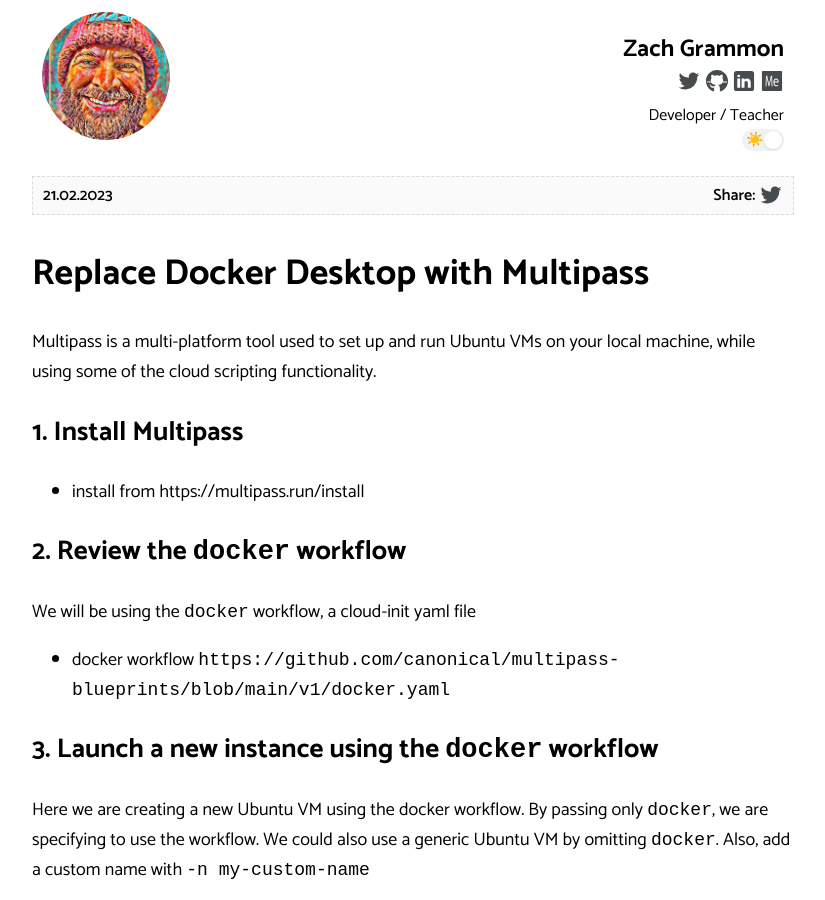
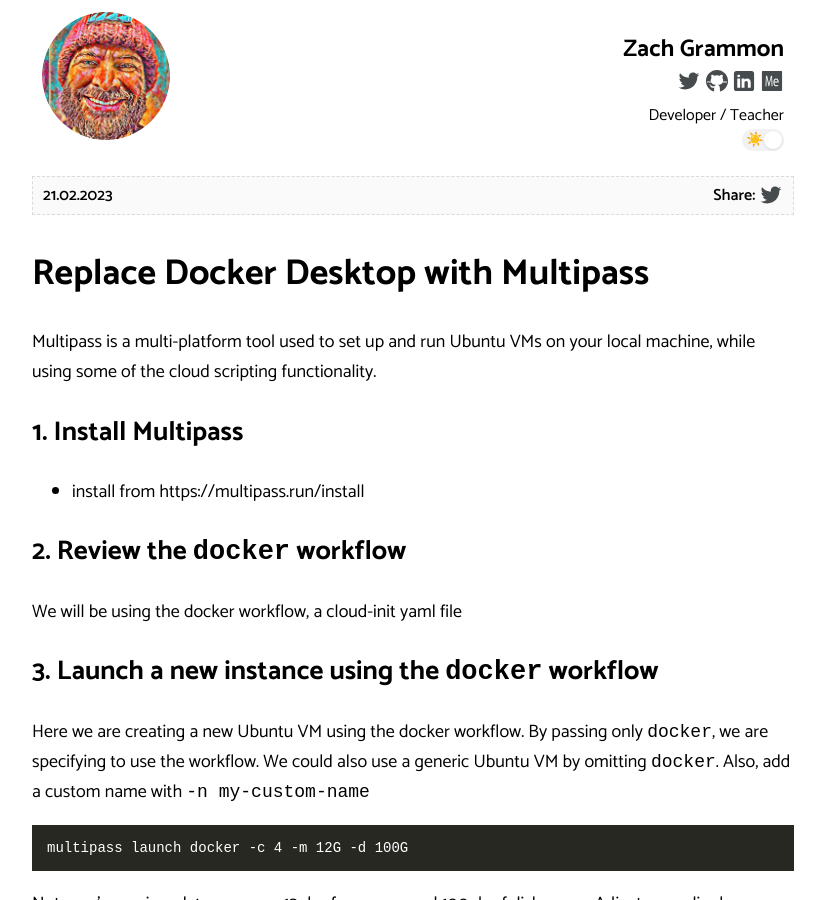
Before and after one commit to zacgra/zacgra.github.io, a Jekyll site: the page built from _posts/2023-02-21-Replace-Docker-Desktop-with-Multipass.md, in a window 1280 px wide and 900 px high. Shown: the whole window, without its empty margins (227-1052 px from the left). Built offline with Jekyll 4.4.1, drawn with Linux system fonts in a browser that asks for light colours.

Commit message:
Fix links in multipass md

```diff
--- a/_posts/2023-02-21-Replace-Docker-Desktop-with-Multipass.md
+++ b/_posts/2023-02-21-Replace-Docker-Desktop-with-Multipass.md
@@ -11,13 +11,11 @@ machine, while using some of the cloud scripting functionality.
 
 ## 1. Install Multipass
 
-- install from https://multipass.run/install
+- install from [https://multipass.run/install](https://multipass.run/install)
 
 ## 2. Review the `docker` workflow
 
-We will be using the `docker` workflow, a cloud-init yaml file
-
-- docker workflow `https://github.com/canonical/multipass-blueprints/blob/main/v1/docker.yaml`
+We will be using the [docker workflow](https://github.com/canonical/multipass-blueprints/blob/main/v1/docker.yaml), a cloud-init yaml file
 
 ## 3. Launch a new instance using the `docker` workflow
 
```
